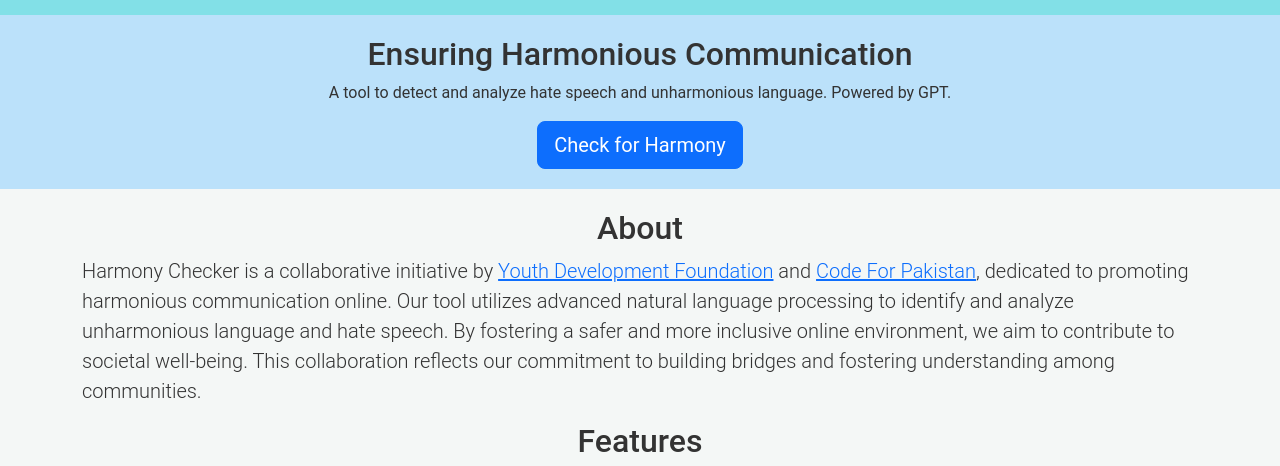
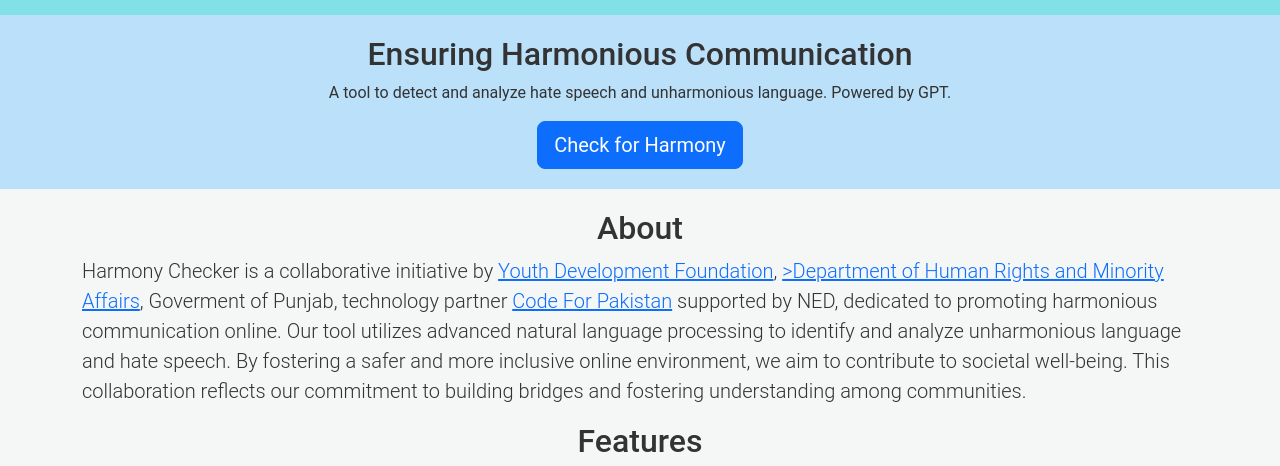
Before and after one commit to codeforpakistan/harmony-checker, a plain HTML site: page index.html in a window 1280 px wide. Shown: the part 261-727 px from the top of the page. Drawn offline with nearby package versions, Linux system fonts and the light colour scheme.

Commit message:
updated intro

```diff
--- a/index.html
+++ b/index.html
@@ -87,7 +87,7 @@
     <div class="container">
         <h2 class="text-center">About</h2>
         <p class="lead">
-            Harmony Checker is a collaborative initiative by <a href="https://ydfpk.org/"YDF>Youth Development Foundation</a> and <a href="https://codeforpakistan.org">Code For Pakistan</a>, dedicated to promoting harmonious communication online. Our tool utilizes advanced natural language processing to identify and analyze unharmonious language and hate speech. By fostering a safer and more inclusive online environment, we aim to contribute to societal well-being. This collaboration reflects our commitment to building bridges and fostering understanding among communities.
+            Harmony Checker is a collaborative initiative by <a href="https://ydfpk.org/" target="_blank">Youth Development Foundation</a>, <a href="https://hrma.punjab.gov.pk/">>Department of Human Rights and Minority Affairs</a>, Goverment of Punjab, technology partner <a href="https://codeforpakistan.org" target="_blank">Code For Pakistan</a> supported by NED, dedicated to promoting harmonious communication online. Our tool utilizes advanced natural language processing to identify and analyze unharmonious language and hate speech. By fostering a safer and more inclusive online environment, we aim to contribute to societal well-being. This collaboration reflects our commitment to building bridges and fostering understanding among communities.
         </p>
         <h2 class="text-center">Features</h2>
         <div class="row">
```
